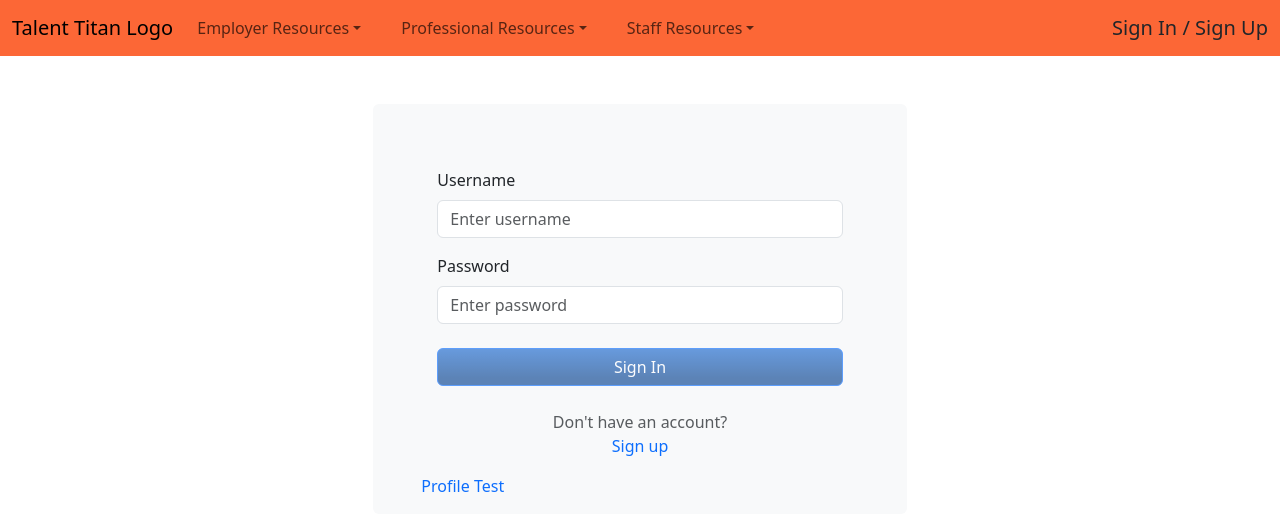
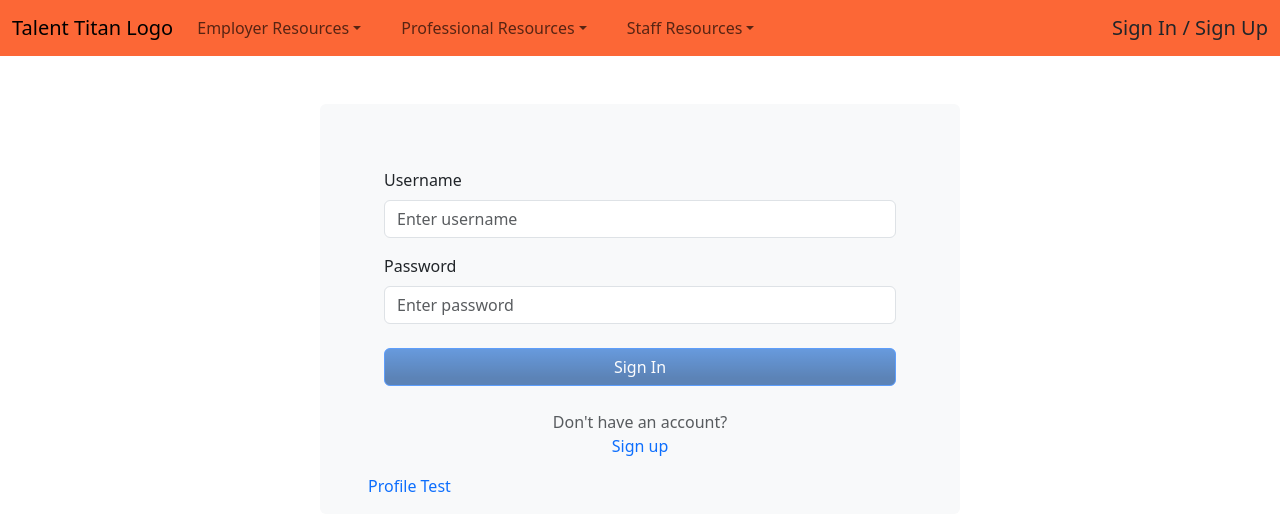
Before and after one commit to Mikecamdo/TalentTitan, a React (Create React App) app in the folder frontend/: page /signIn in a window 1280 px wide. Shown: the top 530 px of the page. Built offline with nearby package versions, Linux system fonts and the light colour scheme.

Commit message:
Minor Styling Fix
Changed the Sign In and Sign Up pages to have the same styling for consistency

```diff
--- a/frontend/src/pages/SignInPage.tsx
+++ b/frontend/src/pages/SignInPage.tsx
@@ -54,9 +54,9 @@ export const SignInPage = () => {
 
   return (
     <>
-    <div className="light-bg">
+    <div>
       <div className="pt-5">
-        <div className="bg-light rounded p-3 mx-auto p-md-5 pb-md-3 col-lg-5 col-sm-8">
+        <div className="bg-light rounded p-3 mx-auto p-md-5 pb-md-3 col-lg-6 col-sm-8">
           {error !== "" && (
             <Alert key={"danger"} variant={"danger"}>
               {error}
--- a/frontend/src/pages/SignUpPage.tsx
+++ b/frontend/src/pages/SignUpPage.tsx
@@ -89,7 +89,7 @@ export const SignUpPage = () => {
   return (
     <>
     <div>
-      <div className="pt-4 mx-0 px-0">
+      <div className="pt-5">
         <div className="bg-light rounded p-3 mx-auto p-md-5 pb-md-3 col-lg-6 col-sm-8">
           {error !== "" && (
             <Alert key={"danger"} variant={"danger"}>
```
